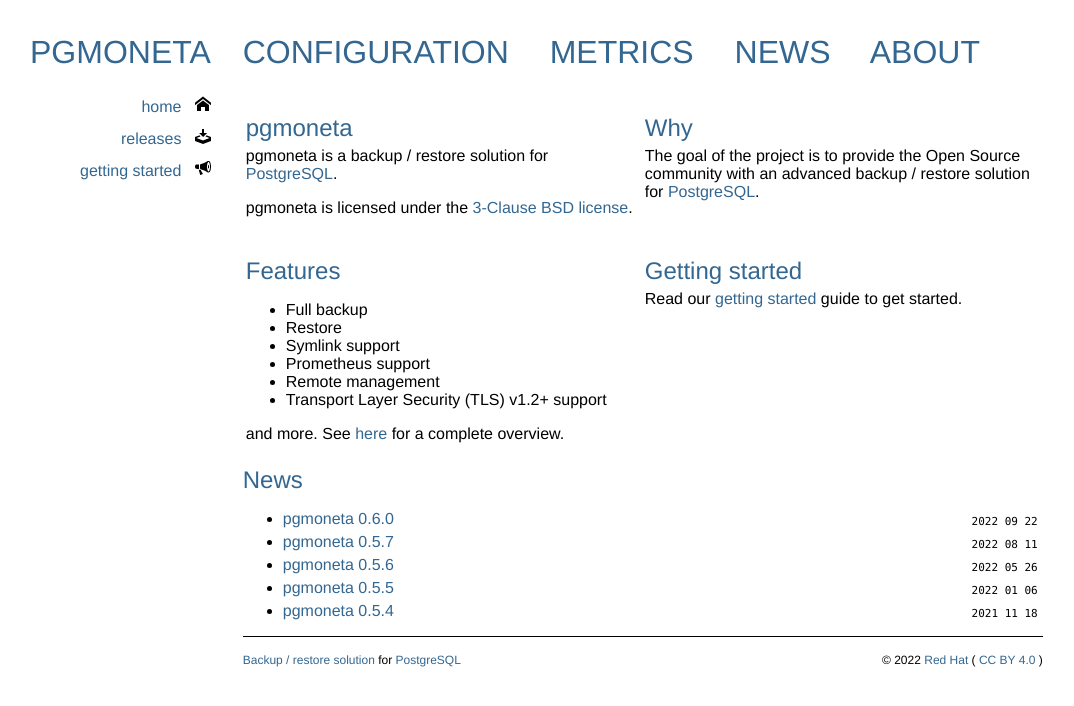
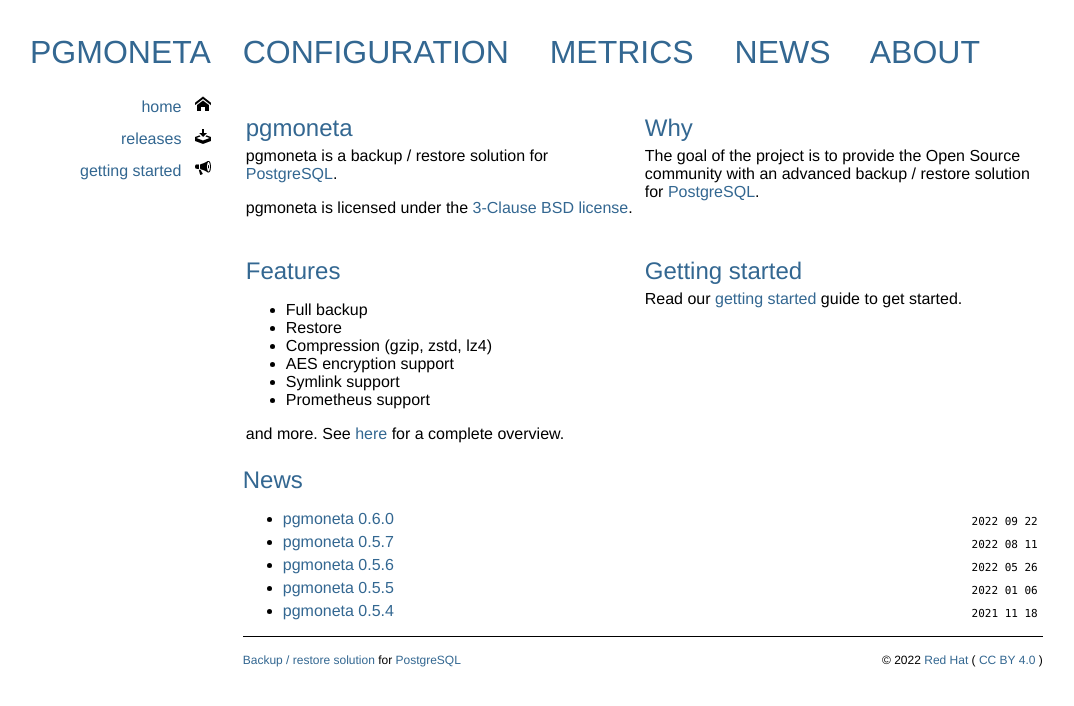
Before and after one commit to pgmoneta/pgmoneta.github.io, a Jekyll site: the page built from index.html, in a window 1280 px wide. Shown: the top 706 px of the page, without its empty margins (10-1084 px from the left). Built offline with Jekyll 4.4.1, drawn with Linux system fonts in a browser that asks for light colours; some web fonts are replaced.

Commit message:
High-light compression and AES

```diff
--- a/about.html
+++ b/about.html
@@ -14,6 +14,8 @@ layout: default
     <ul>
       <li>Full backup</li>
       <li>Restore</li>
+      <li>Compression (gzip, zstd, lz4)</li>
+      <li>AES encryption support</li>
       <li>Symlink support</li>
       <li>Prometheus support</li>
       <li>Remote management</li>
--- a/index.html
+++ b/index.html
@@ -29,10 +29,10 @@ layout: default
           <ul>
             <li>Full backup</li>
             <li>Restore</li>
+            <li>Compression (gzip, zstd, lz4)</li>
+            <li>AES encryption support</li>
             <li>Symlink support</li>
             <li>Prometheus support</li>
-            <li>Remote management</li>
-            <li>Transport Layer Security (TLS) v1.2+ support</li>
           </ul>
           and more. See <a href="about.html">here</a> for a complete overview.
         </td>
```
